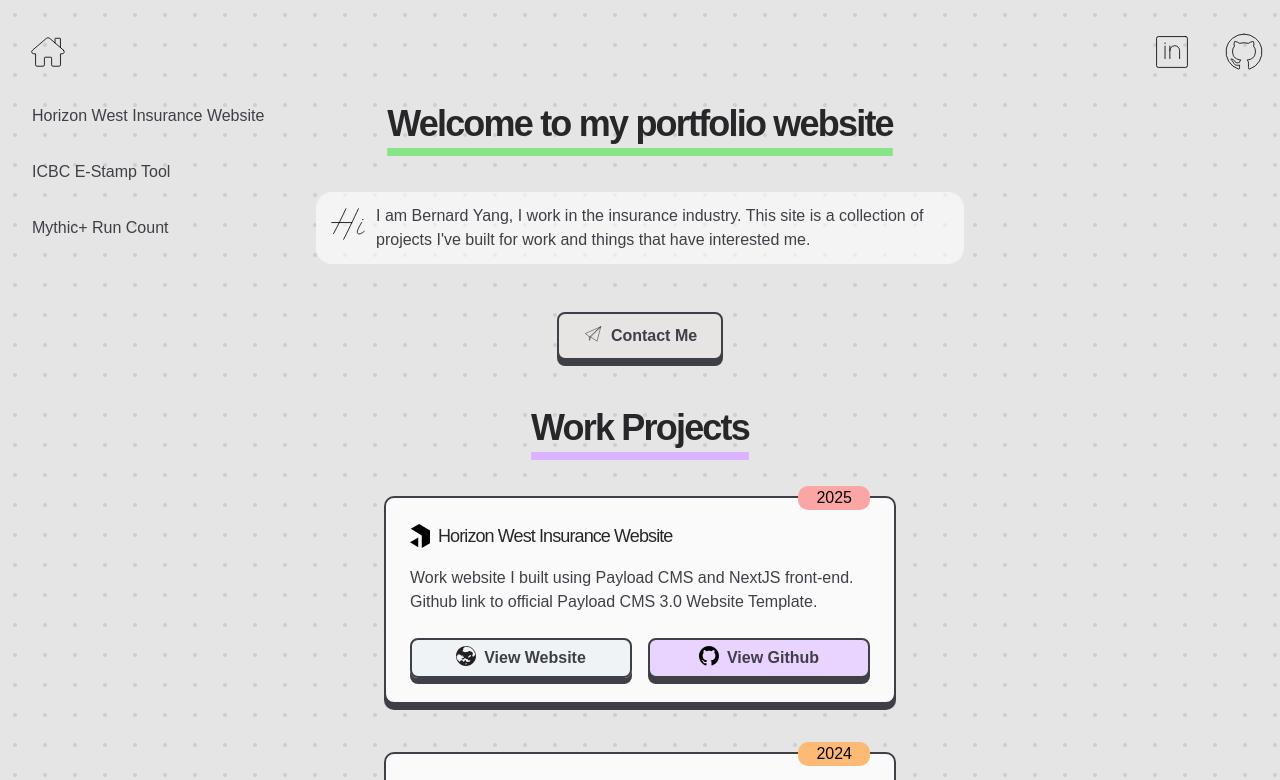
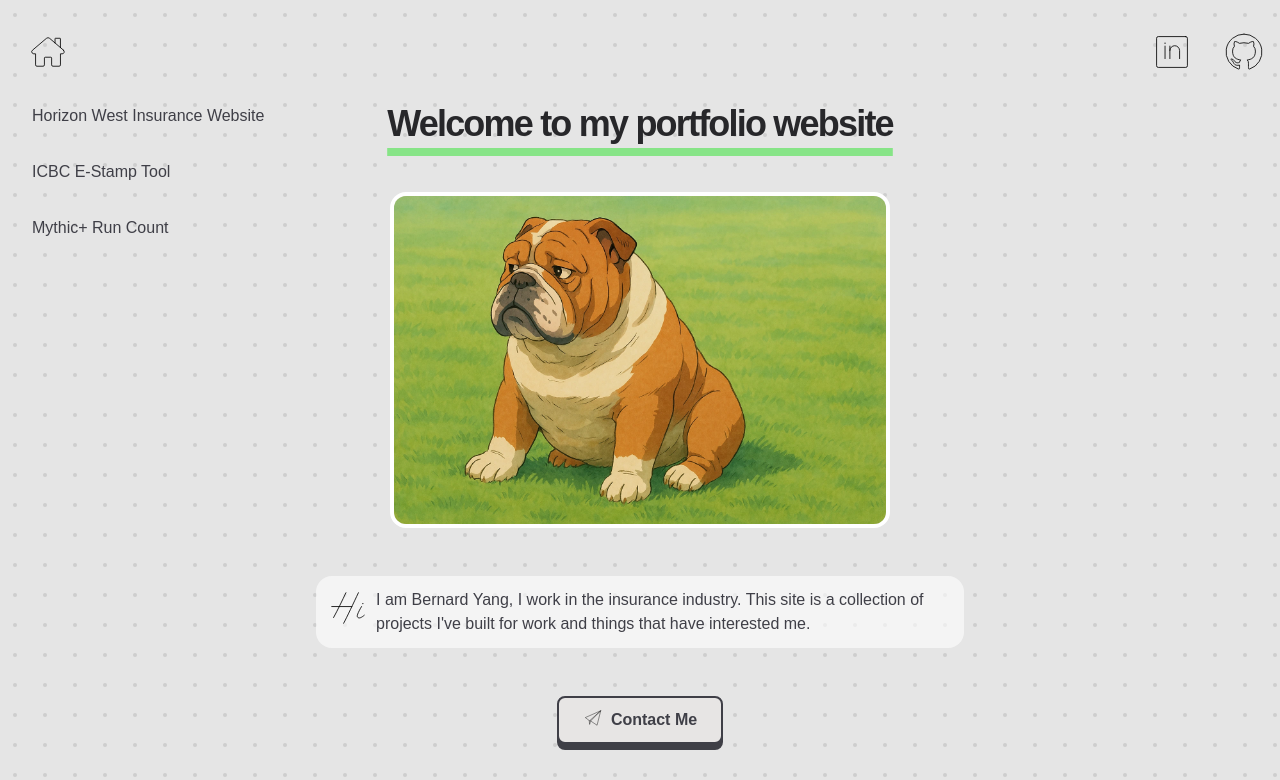
Before and after one commit to WebDevBernard/next-portfolio, a Next.js app: page / in a window 1280 px wide. Shown: the top 780 px of the page. Built offline with nearby package versions, Linux system fonts and the light colour scheme; no server answers; a web font is replaced by a local one.

Commit message:
update with pictures of bulldog

```diff
--- a/src/app/globals.css
+++ b/src/app/globals.css
@@ -22,6 +22,24 @@
   }
   p {
     @apply text-zinc-700 max-w-xl;
+  }
+}
+
+@keyframes fadeIn {
+  from {
+    opacity: 0;
+  }
+  to {
+    opacity: 1;
+  }
+}
+
+@keyframes fadeOut {
+  from {
+    opacity: 1;
+  }
+  to {
+    opacity: 0;
   }
 }
 
--- a/src/app/page.tsx
+++ b/src/app/page.tsx
@@ -30,10 +30,10 @@ export default function Page() {
   return (
     <section className="container space-y-6">
       <SideBar projectData={cardData} cardRefs={cardRefs} />
-      {/* <Avatar /> */}
       <h1 className="underline-offset-[8px] md:underline-offset-[12px] transition-all duration-300 underline decoration-8 decoration-[#4AE54A]/60">
         {title}
       </h1>
+      <Avatar />
       <span className="bg-white/60 rounded-2xl p-3">
         <Image src="/hi.svg" alt={"hi"} width={40} height={40} unoptimized />
         <p className="">{description}</p>
@@ -91,6 +91,7 @@ export default function Page() {
         <h2 className="underline-offset-[8px] md:underline-offset-[12px] transition-all duration-300 underline decoration-8 decoration-orange-300">
           {contactContent.title}
         </h2>
+
         <p className=" bg-white/60 rounded-2xl p-3">
           {contactContent.description}
         </p>
--- a/src/components/Avatar.tsx
+++ b/src/components/Avatar.tsx
@@ -1,5 +1,5 @@
 "use client";
-import { useState } from "react";
+import { useState, useEffect } from "react";
 import { cn } from "@/lib/utils";
 import Image from "next/image";
 import { githubAvatar } from "@/lib/data";
@@ -11,15 +11,22 @@ const Avatar = () => {
     setTimeout(() => setBounce(false), 1000);
   };
 
+  const [isLoaded, setIsLoaded] = useState(false);
+
+  useEffect(() => {
+    setIsLoaded(true);
+  }, []);
+
   return (
     <Image
-      width={120}
-      height={120}
+      width={500}
+      height={500}
       className={cn(
-        "rounded-full border-4 object-cover border-white relative cursor-pointer",
+        "rounded-2xl border-4 object-cover border-white relative cursor-pointer transition-opacity duration-700",
+        "pointer-events-none xl:pointer-events-auto",
         bounce && "animate-[wiggle_1s_ease-in-out]"
       )}
-      src={githubAvatar}
+      src={"/opengraph-image.webp"}
       alt="github_avatar"
       onClick={handleClick}
       loading="eager"
@@ -27,5 +34,4 @@ const Avatar = () => {
     />
   );
 };
-
 export default Avatar;
--- a/src/components/Footer.tsx
+++ b/src/components/Footer.tsx
@@ -1,6 +1,6 @@
 export default function Footer() {
   return (
-    <footer className="mb-8 flex justify-end pr-8 lg:mx-auto">
+    <footer className="mb-8 flex justify-center pr-8 lg:mx-auto">
       <p className="mt-8 text-zinc-700">© {new Date().getFullYear()}</p>
     </footer>
   );
--- a/src/components/Sidebar.tsx
+++ b/src/components/Sidebar.tsx
@@ -2,7 +2,7 @@
 import { useState } from "react";
 import Image from "next/image";
 import { CardProps } from "@/lib/data";
-
+import Avatar from "./Avatar";
 interface SideBarProps {
   projectData: CardProps[];
   cardRefs: React.RefObject<Record<string, HTMLDivElement | null>>;
@@ -28,25 +28,25 @@ export function SideBar({ projectData, cardRefs }: SideBarProps) {
 
   return (
     <aside
-      className="hidden z-20 md:block h-screen fixed left-0 top-0 px-6 py-8"
+      className="hidden z-20 md:flex justify-between flex-col h-screen fixed left-0 top-0 px-6 py-8"
       onMouseLeave={() => setShowProjects(false)}
       onMouseEnter={() => setShowProjects(true)}
     >
-      <Image
-        src="/home.svg"
-        alt={"home"}
-        width={40}
-        height={40}
-        onClick={scrollToTop}
-        onMouseEnter={() => setShowProjects(true)}
-        className="cursor-pointer mb-6 ml-1 select-none"
-        unoptimized
-      />
       <div
         className={`space-y-4 transition-all duration-700 ${
           showProjects ? "duration-700 opacity-100" : "duration-2100 opacity-0"
         }`}
       >
+        <Image
+          src="/home.svg"
+          alt={"home"}
+          width={40}
+          height={40}
+          onClick={scrollToTop}
+          onMouseEnter={() => setShowProjects(true)}
+          className="cursor-pointer mb-6 ml-1 select-none"
+          unoptimized
+        />
         {sortedData.map((project, index) => (
           <div
             key={index}
```
